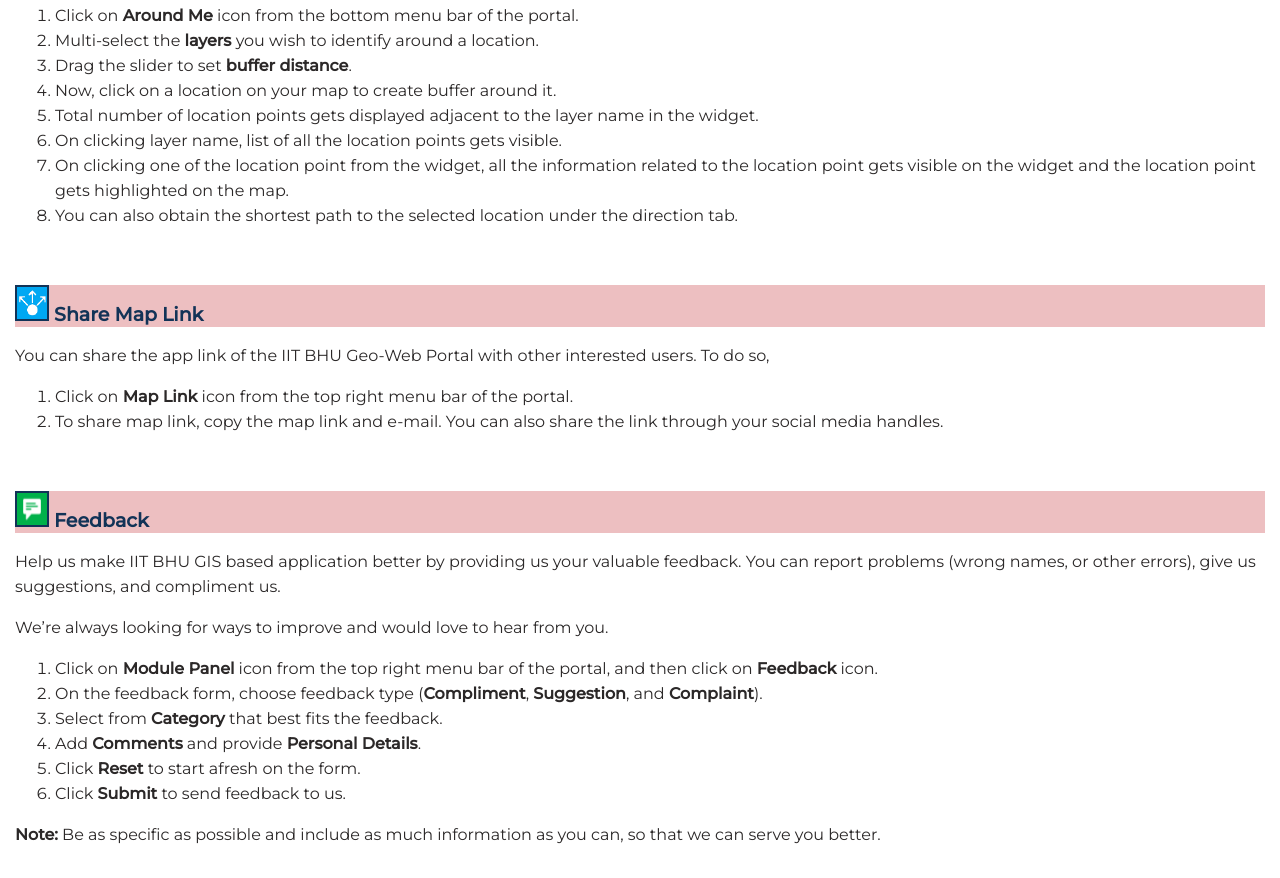
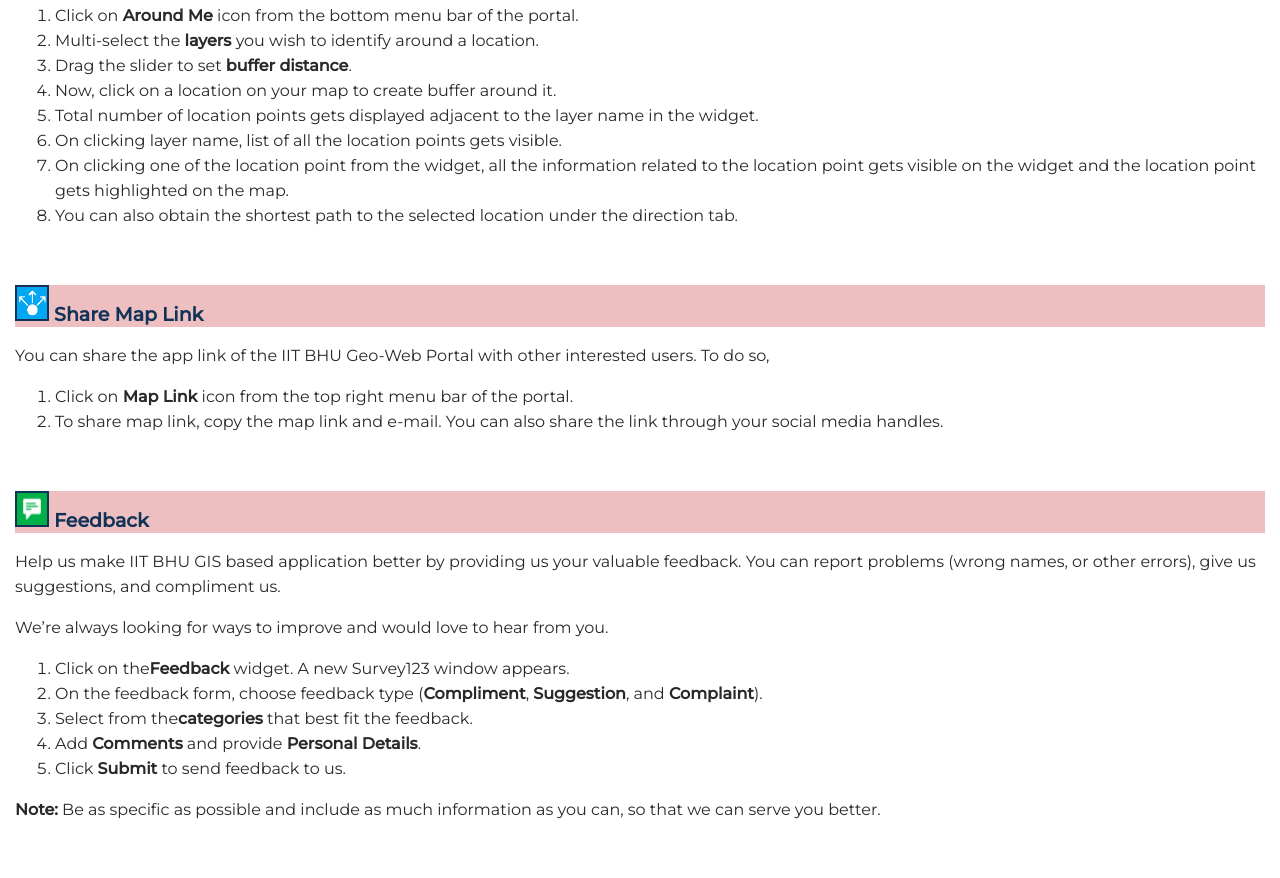
Before and after one commit to GIS-IITBHU/About-IITBHU-WebGIS, a plain HTML site: page index/content.html in a window 1280 px wide. Shown: the part 3897-4775 px from the top of the page. After the commit the page ends 4750 px from the top, so only its background shows below. Drawn offline with Linux system fonts and the light colour scheme.

Commit message:
fixed feedback

```diff
--- a/index/content.html
+++ b/index/content.html
@@ -239,11 +239,10 @@
 
     <p> We’re always looking for ways to improve and would love to hear from you.</p>
     <ol>
-         <li> Click on <strong>Module Panel</strong> icon from the top right menu bar of the portal, and then click on  <strong>Feedback</strong> icon.</li>
+        <li> Click on the<strong>Feedback</strong> widget. A new Survey123 window appears.</li>
         <li> On the feedback form, choose&nbsp;feedback type (<strong>Compliment</strong>, <strong>Suggestion</strong>, and <strong>Complaint</strong>).</li>
-        <li> Select from <strong>Category</strong> that best fits the feedback.</li>
+        <li> Select from the<strong>categories</strong> that best fit the feedback.</li>
         <li> Add <strong>Comments</strong> and provide <strong>Personal Details</strong>.</li>
-        <li> Click <strong>Reset</strong> to start afresh on the form. </li>
         <li> Click <strong>Submit</strong> to send feedback to us.
     </li></ol>
     <p> <strong>Note:</strong> Be as specific as possible and include as much information as you can, so that we can serve you better. </p>
```
Also changed, not shown: index/logo.ico (added).
